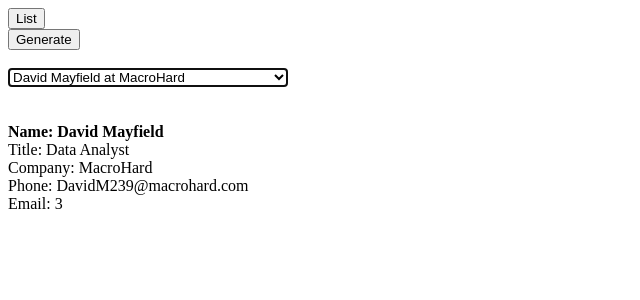
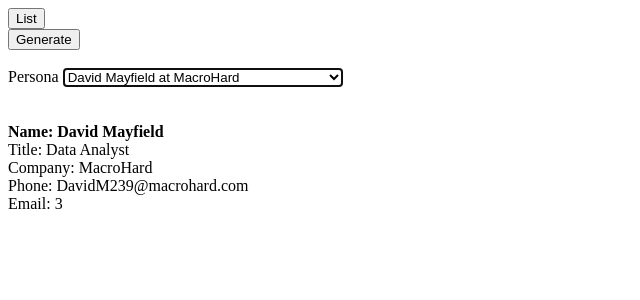
Before and after one commit to gabrielnvian/EmailGenerationPortal, a SvelteKit app: page / in a window 1280 px wide. Shown: the top 300 px of the page, without its empty margins (0-640 px from the left). Built offline with nearby package versions, Linux system fonts and the light colour scheme.

Commit message:
Add label in / page

```diff
--- a/src/routes/+page.svelte
+++ b/src/routes/+page.svelte
@@ -15,7 +15,8 @@
 <br/>
 <br/>
 
-<select autofocus bind:value={idx} id="cars" name="cars">
+<label>Persona</label>
+<select autofocus bind:value={idx}>
 	{#each $personas as persona, idx}
 		<option value={idx}>
 			{persona.name} at {persona.company}
```
